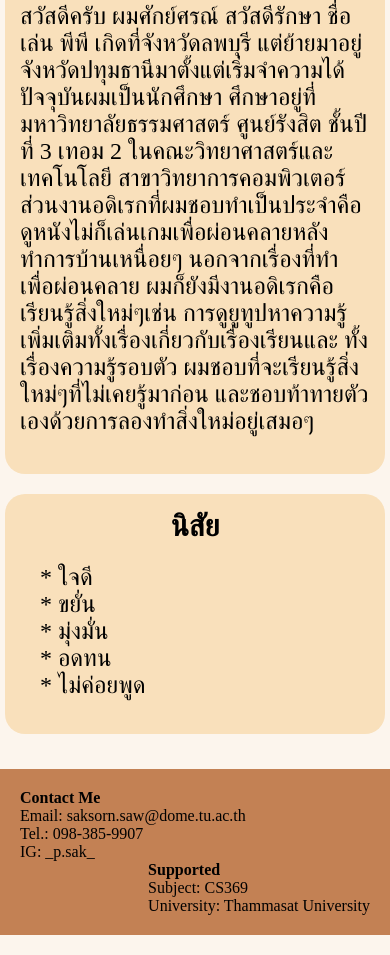
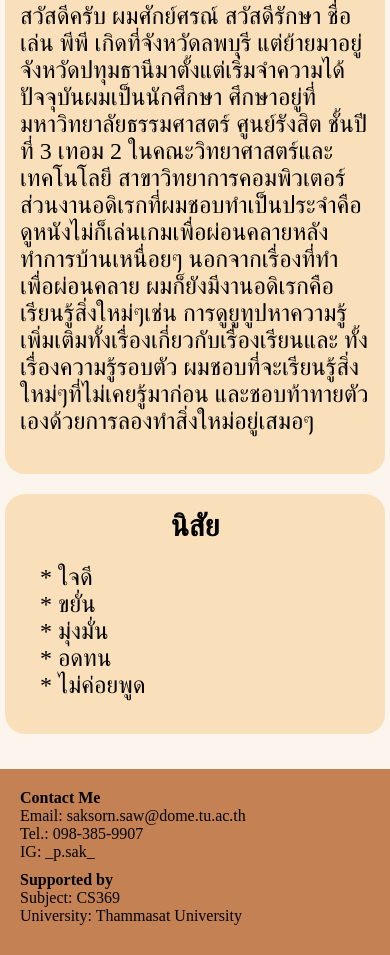
Before and after one commit to 6409682884/saksornGridPages, a plain HTML site: page index.html in a window 390 px wide. Shown: the part 775-1730 px from the top of the page. Drawn offline with Linux system fonts and the light colour scheme.

Commit message:
fix footer

```diff
--- a/css/style.css
+++ b/css/style.css
@@ -235,4 +235,13 @@ p {
         text-decoration-line: none;
         padding: 10px;
     }
+    .info {
+        float: unset;
+        margin-bottom: 10px;
+    }
+
+    .subject {
+        float: unset;
+        margin-bottom: 10px;
+    }
 }
--- a/index.html
+++ b/index.html
@@ -67,7 +67,7 @@
                 IG: _p.sak_
             </div>
             <div class="subject">
-                <b>Supported</b><br>
+                <b>Supported by</b><br>
                 Subject: CS369<br>
                 University: Thammasat University
             </div>
```
Also changed, not shown: resumePage.html (+1 -1 lines), showcasePage.html (+1 -1 lines), tulifePage.html (+1 -1 lines).
